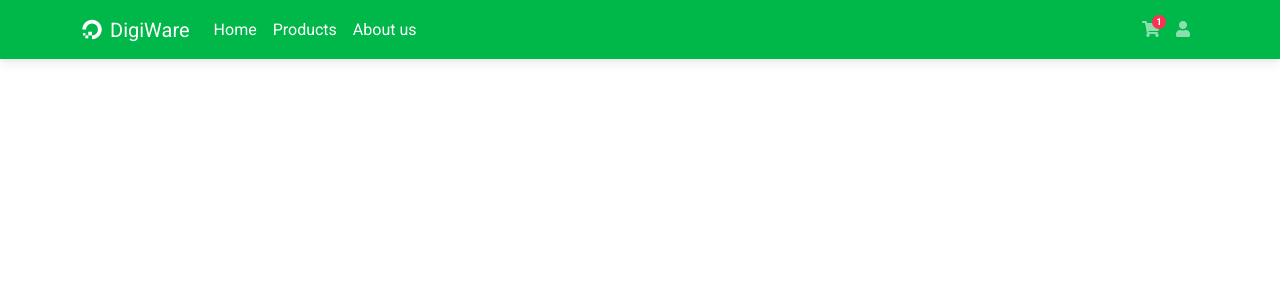
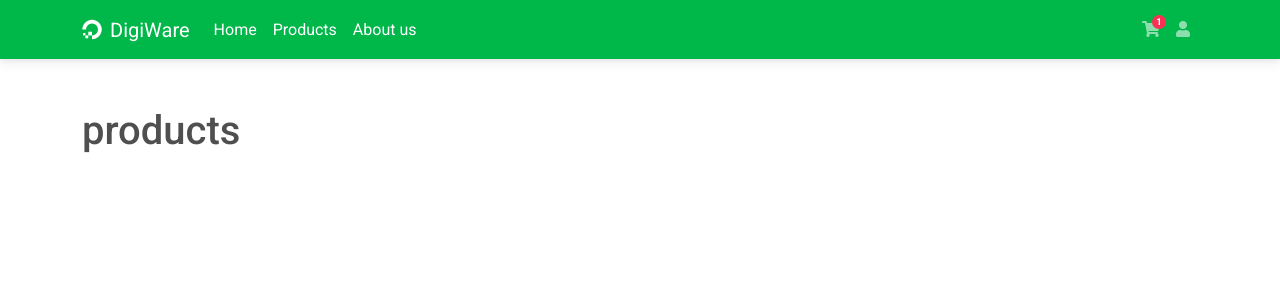
Before and after one commit to markianos/javaScript2, a Vue app in the folder app/: page /Products in a window 1280 px wide. Shown: the top 300 px of the page. Built offline with nearby package versions, Linux system fonts and the light colour scheme.

Commit message:
db json store

```diff
--- a/app/src/components/products/ProductCardDeck.vue
+++ b/app/src/components/products/ProductCardDeck.vue
@@ -1,6 +1,6 @@
 <template>
   <div class="row row-cols-1 row-cols-md-2 row-cols-lg-3 g-4">
-
+   <h1>products</h1>
   </div>
 </template>
 
```
